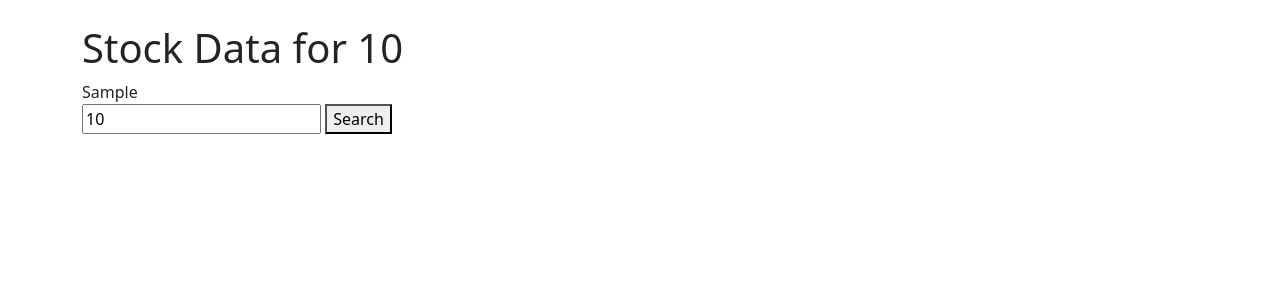
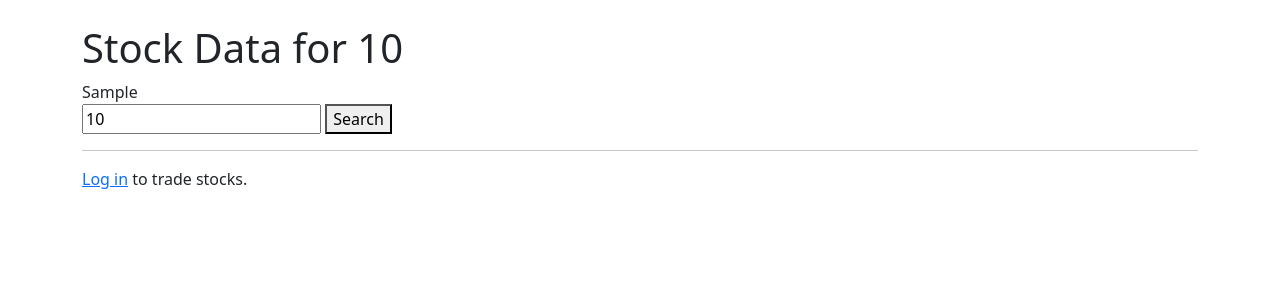
Before and after one commit to mikkiiottyo/trade_portfolio, a Django app: template portfolio/templates/home.html in a window 1280 px wide. Shown: the part 56-356 px from the top of the page. Run offline with Django 5.2, Linux system fonts and the light colour scheme; the template is opened without the code that fills it: most values are stand-ins (such as "Sample title", 1, 10 or a date in 2020).

Commit message:
Update home.html

```diff
--- a/portfolio/templates/home.html
+++ b/portfolio/templates/home.html
@@ -22,4 +22,19 @@
     <input type="text" name="stock_symbol" placeholder="Enter Stock or Cryptocurrency (e.g., AAPL, Bitcoin)" value="{{ stock_symbol }}">
     <button type="submit">Search</button>
 </form>
+
+<hr>
+
+{% if user.is_authenticated %}
+    <h2>Trade {{ stock_symbol }}</h2>
+
+    <form method="post" action="">
+        {% csrf_token %}
+        {{ form.as_p }}
+        <button type="submit">Submit Trade</button>
+    </form>
+{% else %}
+    <p><a href="{% url 'login' %}">Log in</a> to trade stocks.</p>
+{% endif %}
+
 {% endblock %}
```
